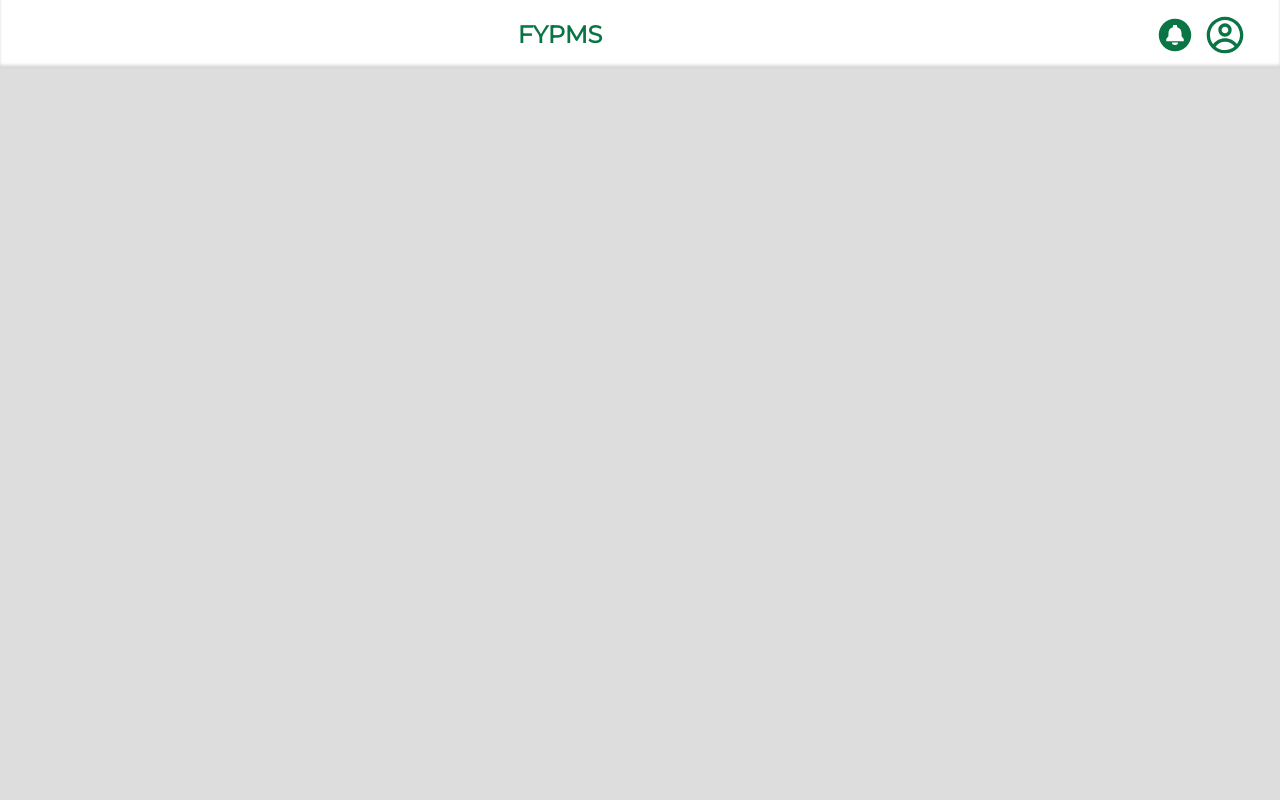
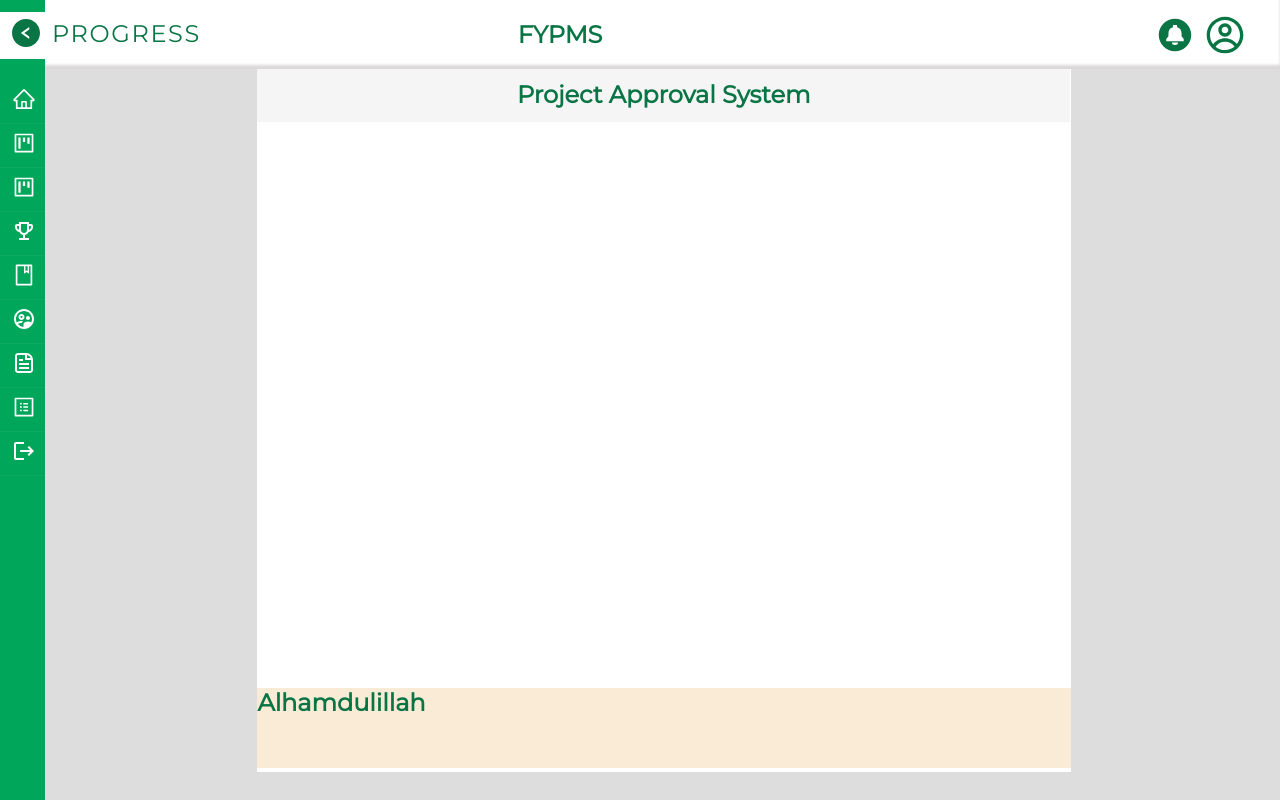
Before and after one commit to shahwaizzz/FYPMS, a React (Create React App) app in the folder custom-frontend/: page /supervisor/progress/1 in a window 1280 px wide. Before the commit this address had no page. Built offline with nearby package versions, Linux system fonts and the light colour scheme.

Commit message:
supervisor dashboard : manage groups and progress

```diff
--- a/custom-frontend/src/App.js
+++ b/custom-frontend/src/App.js
@@ -19,6 +19,7 @@ import SSidebar from "./supervisor/sidebar";
 import { MdGroup } from "react-icons/md";
 import Groups from './supervisor/group';
 import ManageProjects from './supervisor/ManageProjects';
+import ProjectProgress from "./supervisor/ProjectProgress";
 // function handleValidation(params) {}
 function App() {
   // Commit Test
@@ -56,10 +57,11 @@ function App() {
             path='/admin/profile'
             element={<Sidebar name='User Profile' abc={<UserProfile />} />}
           />
-          <Route path="/supervisor" element={<SSidebar />} />
+          <Route path="/supervisor" element={<SSidebar name="Home" abc={<Home />} />} />
           <Route path="/supervisor/updatepassword" element={<SSidebar name="Update Password" abc={<UserProfile />} />} />
           <Route path="/supervisor/createproject" element={<SSidebar name="Crreate Project" abc={<Groups />} />} />
           <Route path="/supervisor/manageprojects" element={<SSidebar name="Manage Projects" abc={<ManageProjects />} />} />
+          <Route path="/supervisor/progress/:id" element={<SSidebar name="Progress" abc={<ProjectProgress />} />} />
         </Routes>
       </div>
     );
--- a/custom-frontend/src/login/index.css
+++ b/custom-frontend/src/login/index.css
@@ -208,3 +208,32 @@ Link{
   padding: 11px 17px;
   margin-left: calc(28% - 1px);
 }
+.chartpage{
+  width: 66%;
+  background-color: white;
+  margin-left: 17%;
+  height: 89vh;
+  margin-top: -57px;
+  /* overflow: auto; */
+}
+.group-name{
+  position: fixed;
+  text-align: center;
+  background-color: whitesmoke;
+  width: 63.5%;
+  margin-top: 7px;
+  padding: 13px 0px;
+}
+.chatdiv{
+  height: 76vh;
+  overflow: auto;
+}
+.messagediv{
+  /* position: fixed; */
+  height: 10vh;
+  background-color: antiquewhite;
+}
+.msg-right{
+  width: 55%;
+  background-color:antiquewhite;
+}
--- a/custom-frontend/src/supervisor/ManageProjects.js
+++ b/custom-frontend/src/supervisor/ManageProjects.js
@@ -23,7 +23,7 @@ const Card = () =>{
                     <h4 className='card-shd-dat'>18-ARID-37 | Safiullah Maaz</h4>
                     <h4 className='card-shd-dat'>18-ARID-37 | Safiullah Maaz</h4>
                     <h4 className='card-shd-dat'>18-ARID-37 | Safiullah Maaz</h4>
-                    <Link to="/supervisor/progress" className=' link green btn-center' >View Progress</Link>
+                    <Link to="/supervisor/progress/:id" className=' link green btn-center' >View Progress</Link>
                 </div>
             </div>
     )
--- /dev/null
+++ b/custom-frontend/src/supervisor/ProjectProgress.js
@@ -0,0 +1,21 @@
+import React from 'react';
+import '../login/index.css';
+
+const ProjectProgress = () =>{
+    return (
+        <div>
+            <div className='chartpage'>
+                <h2 className='group-name'>Project Approval System</h2>
+                <div className='chatdiv'>
+                    <div className='msg-right'>
+                        <p>server is listening on port 30000 you can check it out </p>
+                    </div>
+                </div>
+                <div className='messagediv'>
+                    <h2>Alhamdulillah</h2>
+                </div>
+            </div>
+        </div>
+    )
+}
+export default ProjectProgress;
```
